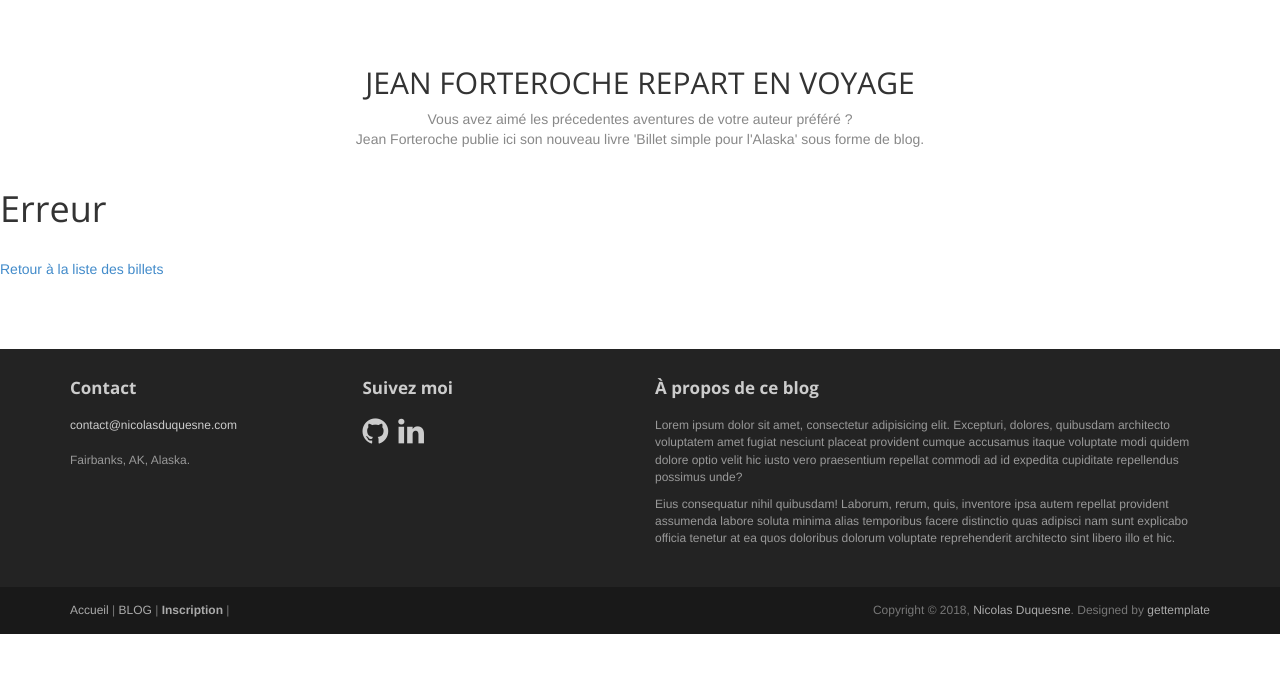
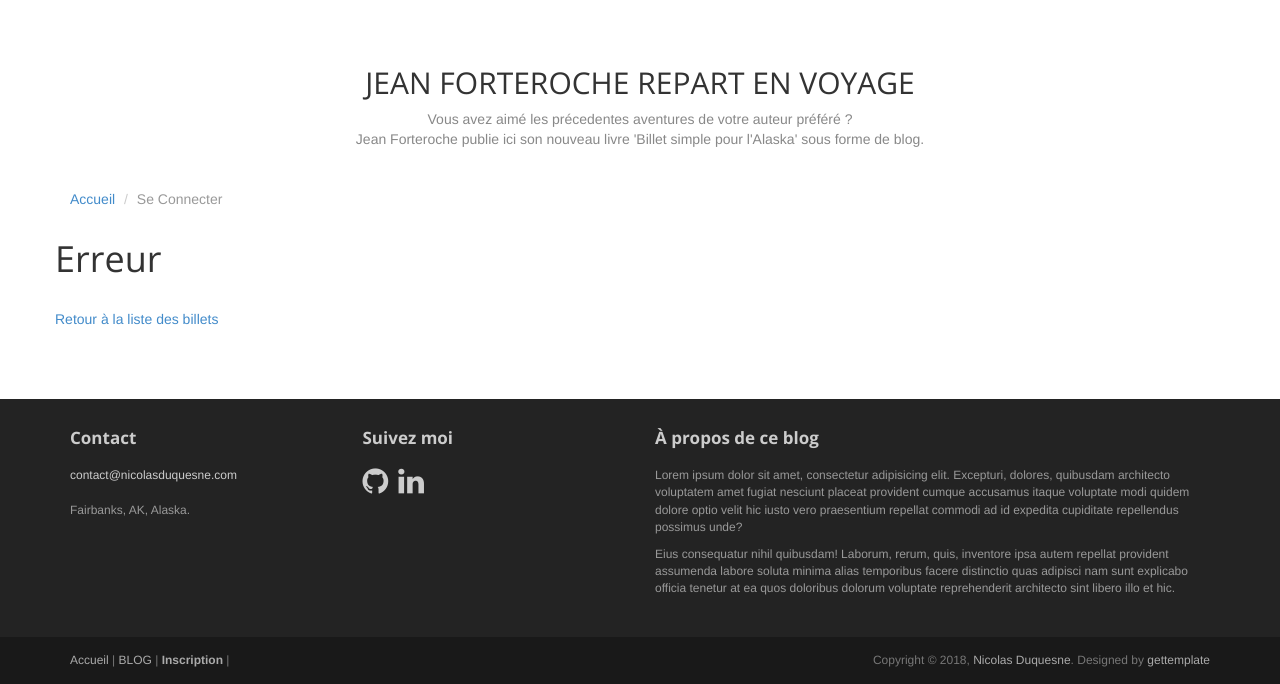
Before and after one commit to nicolasdugit/projets_OC-BlogEcrivain, a PHP site: template view/frontend/errorView.php in a window 1280 px wide. Shown: the part 524-1208 px from the top of the page. Before the commit the page ends 1158 px from the top, so only its background shows below. Run offline with PHP 8.4, Linux system fonts and the light colour scheme; the template is opened without the code that fills it, so the values that code supplies are empty; some libraries are stand-ins or nearby versions.

Commit message:
correction ortographe et mise en forme errorView

```diff
--- a/view/frontend/accueilView.php
+++ b/view/frontend/accueilView.php
@@ -2,10 +2,6 @@
 
 <?php ob_start(); ?>
 <h2 class="text-center top-space">Mon dernier chapitre</h2>
-
-
-
-
 
 <?php
 $data = $posts->fetch()
--- a/view/frontend/editCommentView.php
+++ b/view/frontend/editCommentView.php
@@ -5,7 +5,7 @@
     <div class="container">
 
         <ol class="breadcrumb">
-            <li><a href="index.html">Accuel</a></li>
+            <li><a href="index.html">Accueil</a></li>
             <li class="active">Blog</li>
         </ol>
 
--- a/view/frontend/errorView.php
+++ b/view/frontend/errorView.php
@@ -1,10 +1,20 @@
 <?php $title = 'Erreur - Mon blog'; ?>
 
 <?php ob_start(); ?>
-<h1>Erreur</h1>
-<h2><?= $errorMessage ?> </h2>
-<p><a href="index.php">Retour à la liste des billets</a></p>
 
+<div class="container">
+
+        <ol class="breadcrumb">
+            <li><a href="index.php">Accueil</a></li>
+            <li class="active">Se Connecter</li>
+        </ol>
+
+        <div class="row">
+			<h1>Erreur</h1>
+			<h2><?= $errorMessage ?> </h2>
+			<p><a href="index.php">Retour à la liste des billets</a></p>
+         </div>
+</div>
 <?php $content = ob_get_clean(); ?>
 
 <?php require('template.php'); ?>
--- a/view/frontend/listPostsView.php
+++ b/view/frontend/listPostsView.php
@@ -1,16 +1,12 @@
 <?php $title = 'Mon blog'; ?>
 
 <?php ob_start(); ?>
-
-
-
-
 
 <!-- container -->
     <div class="container">
 
         <ol class="breadcrumb">
-            <li><a href="index.html">Accuel</a></li>
+            <li><a href="index.html">Accueil</a></li>
             <li class="active">Blog</li>
         </ol>
 
--- a/view/frontend/postView.php
+++ b/view/frontend/postView.php
@@ -5,7 +5,7 @@
     <div class="container">
 
         <ol class="breadcrumb">
-            <li><a href="index.html">Accuel</a></li>
+            <li><a href="index.html">Accueil</a></li>
             <li class="active">Blog</li>
         </ol>
 
```
